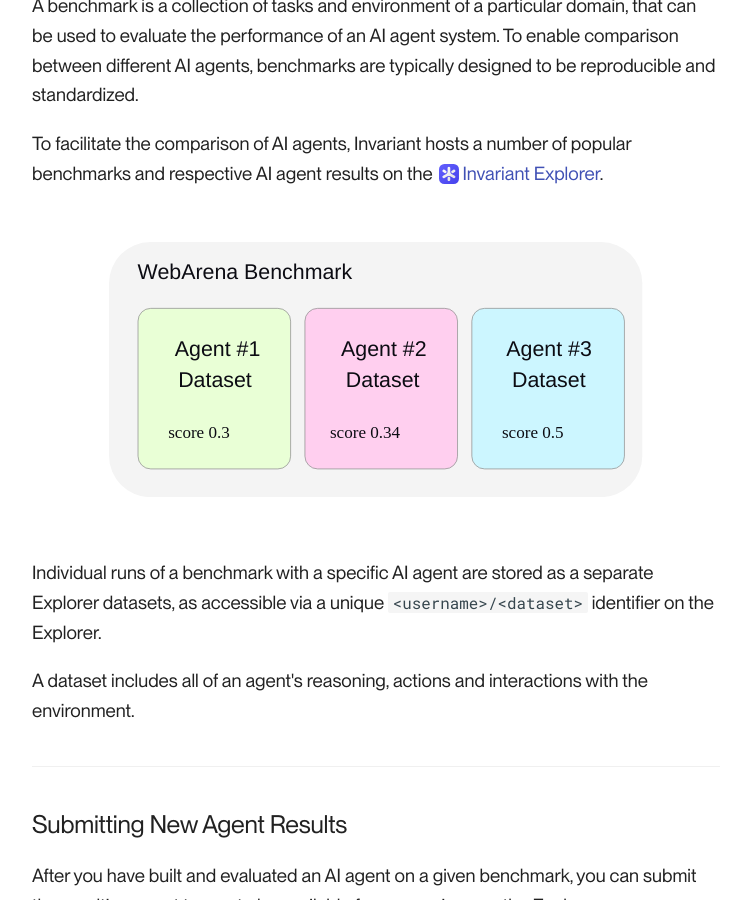
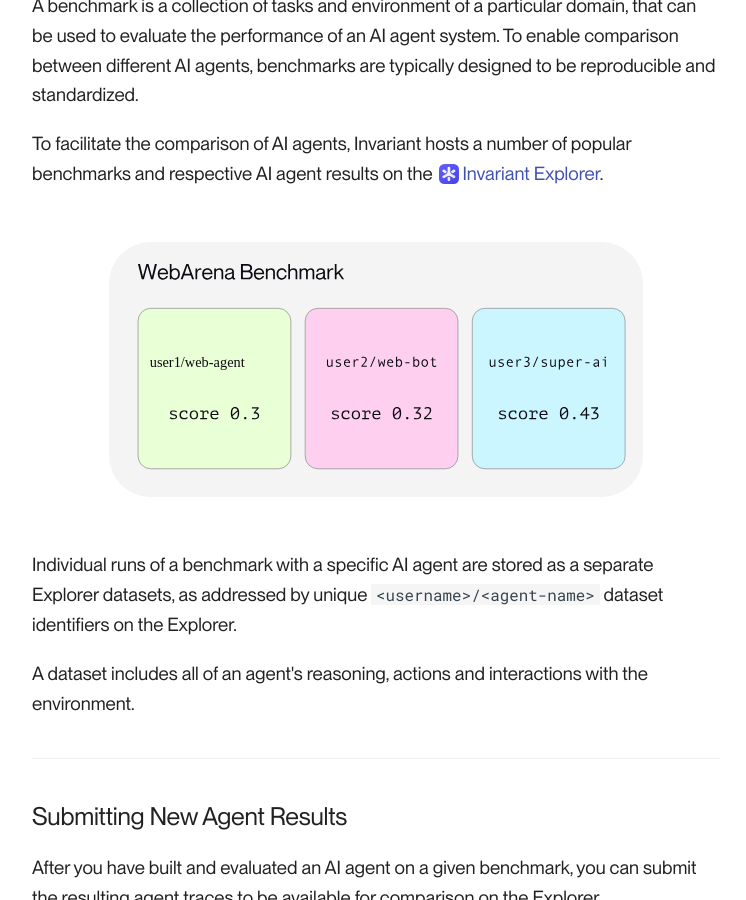
Before and after one commit to invariantlabs-ai/invariant-sdk, an MkDocs documentation site: the page built from docs/docs/benchmarks.md, in a window 1280 px wide and 900 px high, scrolled down 575 px. Shown: the whole window, without its empty margins (264-1010 px from the left). Built offline with MkDocs 1.6.1 and Material for MkDocs 9.7.7, drawn with Linux system fonts in a browser that asks for light colours.

Commit message:
fix benchmarks figure

```diff
--- a/docs/docs/benchmarks.md
+++ b/docs/docs/benchmarks.md
@@ -14,53 +14,11 @@ To facilitate the comparison of AI agents, Invariant hosts a number of popular b
 
 <figure>
 
-<svg width="671px" height="321px" viewBox="0 0 671 321" version="1.1" xmlns="http://www.w3.org/2000/svg" xmlns:xlink="http://www.w3.org/1999/xlink">
-    <title>Group 5</title>
-    <g id="Page-1" stroke="none" stroke-width="1" fill="none" fill-rule="evenodd">
-        <g id="Group-5">
-            <rect id="Rectangle" fill="#F4F4F4" x="0" y="0" width="671" height="321" rx="52"></rect>
-            <g id="Group-4" transform="translate(36.000000, 83.000000)">
-                <g id="Group">
-                    <rect id="Rectangle-Copy" stroke="#979797" fill="#E9FFD6" x="0.5" y="0.5" width="192" height="202" rx="16"></rect>
-                    <text id="Agent-#1-results" font-family="NeueMontreal-Regular, Neue Montreal, Helvetica" font-size="26.8876632" font-weight="normal" fill="#0C0C13">
-                        <tspan x="46.8653737" y="60">Agent #1</tspan>
-                        <tspan x="51" y="99.0706807">Dataset</tspan>
-                    </text>
-                    <text id="score-0.3" font-family="PTMono-Regular, PT Mono" font-size="21.5101306" font-weight="normal" fill="#0C0C13">
-                        <tspan x="38.4226474" y="164">score 0.3</tspan>
-                    </text>
-                </g>
-                <g id="Group-2" transform="translate(210.000000, 0.000000)">
-                    <rect id="Rectangle-Copy-2" stroke="#979797" fill="#FFCFEF" x="0.5" y="0.5" width="192" height="202" rx="16"></rect>
-                    <text id="Agent-#2-results" font-family="NeueMontreal-Regular, Neue Montreal, Helvetica" font-size="26.8876632" font-weight="normal" fill="#0C0C13">
-                        <tspan x="46.0421691" y="60">Agent #2</tspan>
-                        <tspan x="51.9968663" y="99.0706807">Dataset</tspan>
-                    </text>
-                </g>
-                <text id="score-0.34" font-family="PTMono-Regular, PT Mono" font-size="21.5101306" font-weight="normal" fill="#0C0C13">
-                    <tspan x="241.969608" y="164">score 0.34</tspan>
-                </text>
-                <g id="Group-3" transform="translate(420.000000, 0.000000)">
-                    <rect id="Rectangle-Copy-3" stroke="#979797" fill="#CCF6FF" x="0.5" y="0.5" width="192" height="202" rx="16"></rect>
-                    <text id="Agent-#3-results" font-family="NeueMontreal-Regular, Neue Montreal, Helvetica" font-size="26.8876632" font-weight="normal" fill="#0C0C13">
-                        <tspan x="43.8673992" y="60">Agent #3</tspan>
-                        <tspan x="51" y="99.0706807">Dataset</tspan>
-                    </text>
-                </g>
-            </g>
-            <text id="WebArena-Benchmark" font-family="NeueMontreal-Regular, Neue Montreal, Helvetica" font-size="26.8876632" font-weight="normal" fill="#0C0C13">
-                <tspan x="36" y="47">WebArena Benchmark</tspan>
-            </text>
-            <text id="score-0.5" font-family="PTMono-Regular, PT Mono" font-size="21.5101306" font-weight="normal" fill="#0C0C13">
-                <tspan x="494.422647" y="247">score 0.5</tspan>
-            </text>
-        </g>
-    </g>
-</svg>
+<img src="./assets/benchmarks-datasets.svg" alt="Benchmarks and Datasets" style="width: 100%;">
 
 </figure>
 
-Individual runs of a benchmark with a specific AI agent are stored as a separate Explorer datasets, as accessible via a unique `<username>/<dataset>` identifier on the Explorer.
+Individual runs of a benchmark with a specific AI agent are stored as a separate Explorer datasets, as addressed by unique `<username>/<agent-name>` dataset identifiers on the Explorer.
 
 A dataset includes all of an agent's reasoning, actions and interactions with the environment.
 
```
Also changed, not shown: docs/docs/assets/benchmarks-datasets.svg (added).
